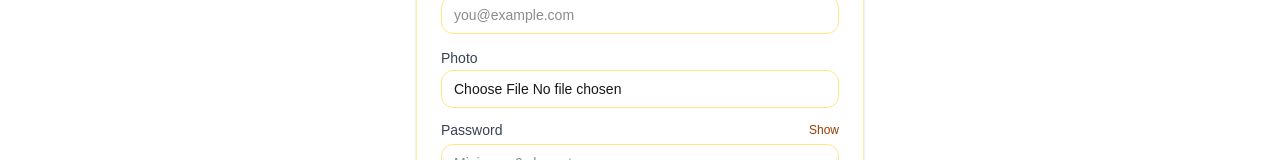
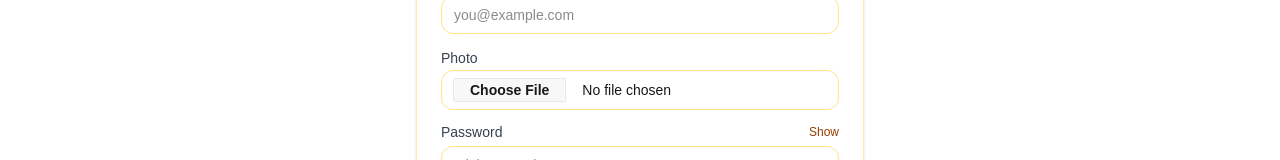
Before and after one commit to SMDpHeroB12/BookWorm-client, a Next.js app: page /register in a window 1280 px wide. Shown: the part 330-490 px from the top of the page. Built offline with nearby package versions, Linux system fonts and the light colour scheme; no server answers.

Commit message:
Some adjustment made on registration

```diff
--- a/src/app/(auth)/register/RegisterClient.jsx
+++ b/src/app/(auth)/register/RegisterClient.jsx
@@ -77,7 +77,7 @@ export default function RegisterClient() {
       return toast.error("Name, email, and password are required");
     }
 
-    // ✅ Strict password validation
+    // Strict password validation
     if (!passwordIsValid) {
       return toast.error(
         "Password must be at least 6 characters and include 1 capital, 1 small, and 1 number"
@@ -186,7 +186,7 @@ export default function RegisterClient() {
                   type="file"
                   accept="image/*"
                   onChange={(e) => setPhotoFile(e.target.files?.[0] || null)}
-                  className="w-full rounded-xl border border-amber-200 bg-white/90 px-3 py-2 text-sm"
+                  className="w-full rounded-xl border border-amber-200 bg-white/90 px-3 py-2 text-sm file-input "
                 />
               </div>
 
@@ -196,7 +196,7 @@ export default function RegisterClient() {
                     Password
                   </label>
 
-                  {/* ✅ Always-visible Show/Hide */}
+                  {/* Always-visible Show/Hide */}
                   <button
                     type="button"
                     onClick={() => setShowPassword((v) => !v)}
@@ -214,7 +214,7 @@ export default function RegisterClient() {
                   required
                 />
 
-                {/* ✅ Weak Password Meter (below password box) */}
+                {/*  Weak Password Meter */}
                 <div className="space-y-2 pt-1">
                   <div className="h-2 w-full rounded-full bg-amber-100 overflow-hidden border border-amber-200">
                     <div
```
